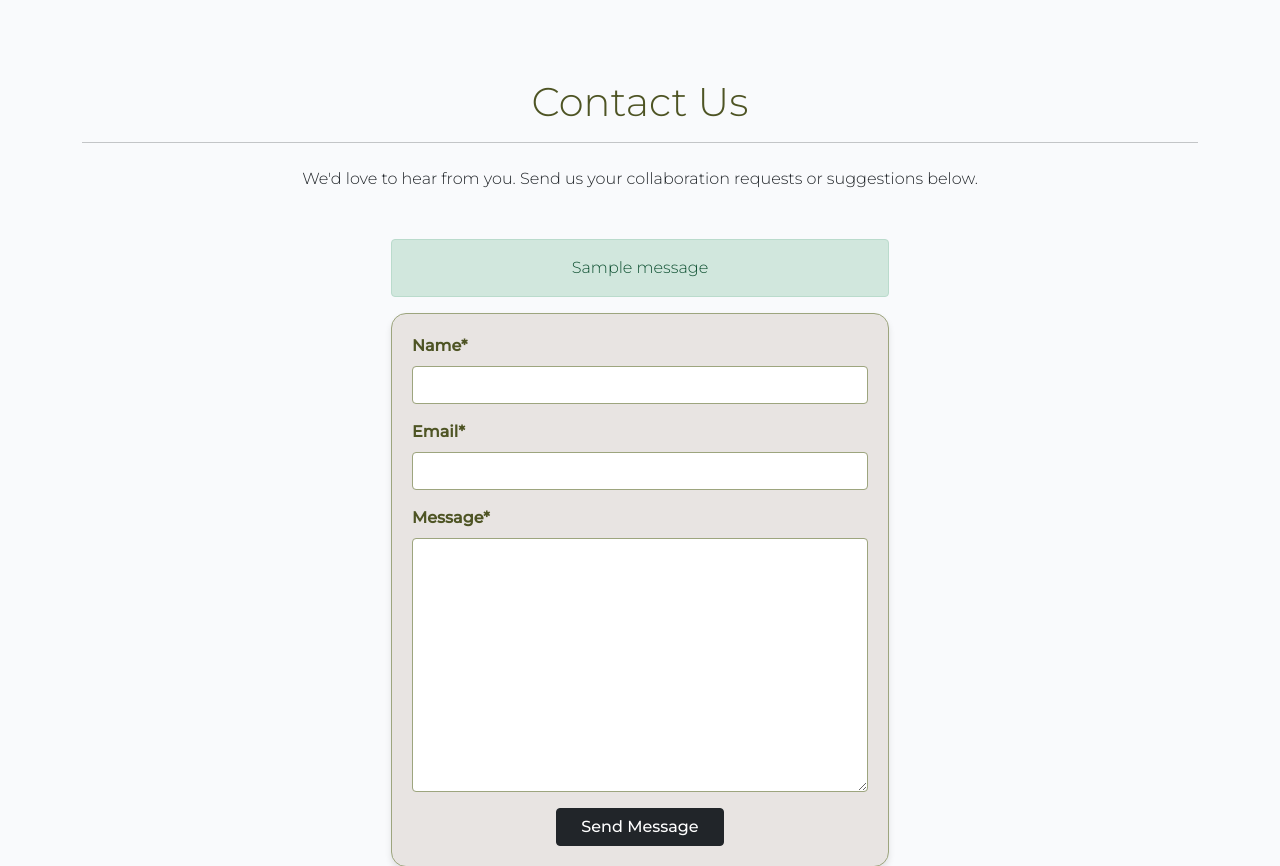
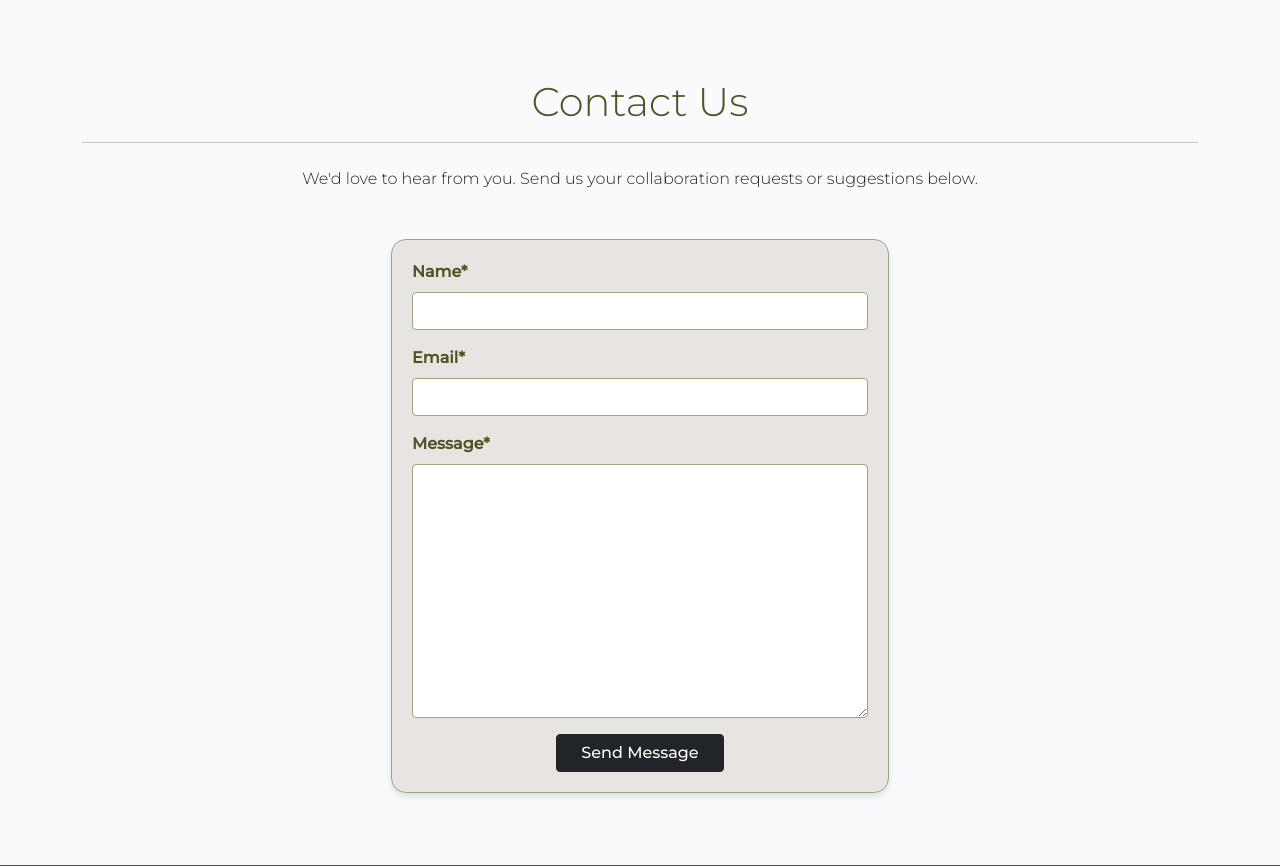
Before and after one commit to cgrace0044/pp4_zaragoza_restaurants, a Django app: page /about/contact/ in a window 1280 px wide. Shown: the part 56-922 px from the top of the page. Run offline with Django 4.2, Linux system fonts and the light colour scheme; tables that the repository leaves empty hold one stand-in row (values such as "Sample post"); one stand-in notice (Sample message) is shown; some libraries are stand-ins or nearby versions; some web fonts are replaced.

Commit message:
update contact html to only show success messages for contact form

```diff
--- a/about/templates/about/contact.html
+++ b/about/templates/about/contact.html
@@ -14,12 +14,10 @@
     <div class="row justify-content-center">
         <div class="col-md-8 col-lg-6">
                 <div class="card-body p-4">
-                    {% if messages %}
-                        {% for message in messages %}
+                    {% if success_message %}
                         <div class="alert alert-success text-center" role="alert">
-                            {{ message }}
+                            {{ success_message }}
                         </div>
-                        {% endfor %}
                     {% endif %}
 
                     <form method="post" class="contact">
```
